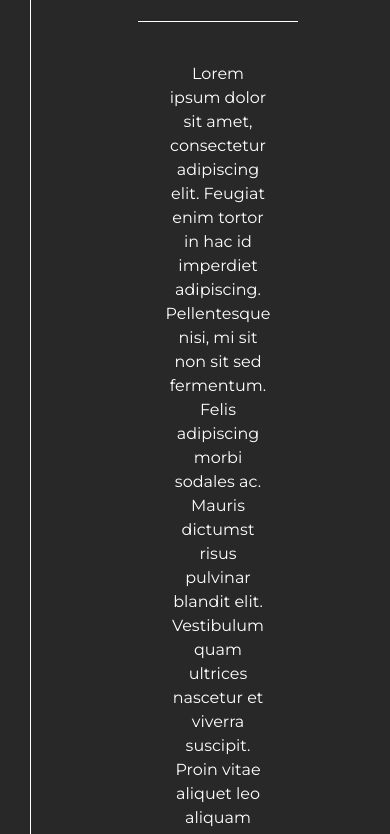
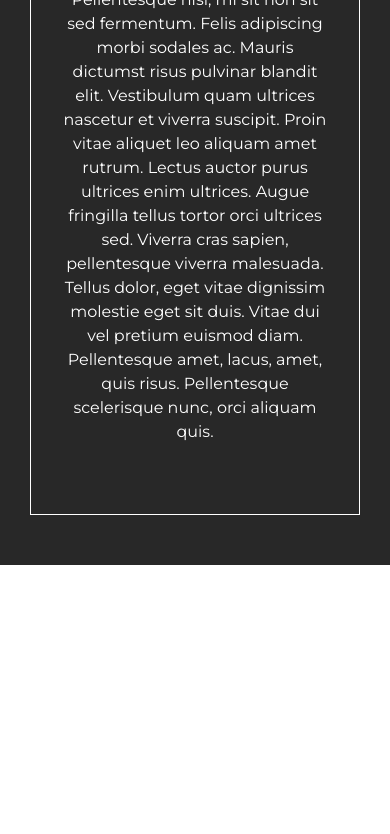
Before and after one commit to Vamba45/WineStore, a website built with webpack: page src/index.html in a window 390 px wide. Shown: the part 554-1388 px from the top of the page. After the commit the page ends 1119 px from the top, so only its background shows below. Built offline with nearby package versions, Linux system fonts and the light colour scheme.

Commit message:
add adaptive to review-block

```diff
--- a/src/style/style.scss
+++ b/src/style/style.scss
@@ -129,9 +129,14 @@ nav {
         margin-bottom: 300px;
     }
     .buttons {
+        flex-direction: column;
+        align-items: center;
             &__card,
             &__degustation {
                 font-size: 14px;
+                margin: 5px 0;
+
+                width: 180px;
             }
     }
 
@@ -234,11 +239,6 @@ nav {
 
 // HEADER =========================>
 
-main {
-    padding: 100px 0;
-    background-color: #282828;
-}
-
 // <========================= REVIEW
 
 h2 {
@@ -248,6 +248,9 @@ h2 {
 }
 
 .review {
+    padding: 100px 0;
+    background-color: #282828;
+
     &__box {
         border: 1px solid #fff;
         padding: 60px 187px;
@@ -282,6 +285,49 @@ h2 {
     }
 }
 
-.container {
+@media screen and (max-width: $smallscreen) {
+    .review {
+        padding: 50px 0;
 
+		&__box {
+            padding: 35px;
+        }
+
+		&__text {
+            padding: 0 50px;
+        }
+    }
 }
+
+@media screen and (max-width: $tablet) {
+    .review {
+
+		&__title {
+            font-size: 28px;
+        }
+
+		&__line {
+            margin: 30px 0;
+        }
+    }
+}
+
+@media screen and (max-width: 820px) {
+    .review {
+        &__img {
+            display: none;
+        }
+    }
+}
+
+@media screen and (max-width: 600px) {
+    .review {
+        &__box {
+            padding: 20px;
+        }
+
+        &__text {
+            padding: 0 10px;
+        }
+    }
+}
```
